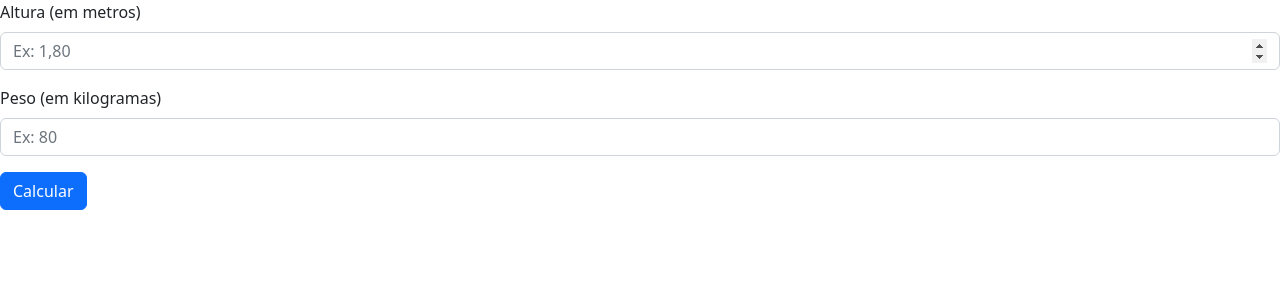
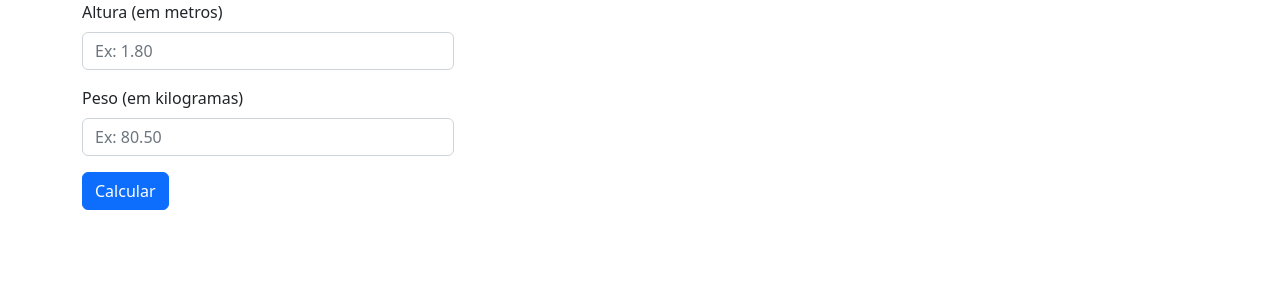
Before and after one commit to b0ssard/CalculadoraIMC2, a React (Create React App) app: page / in a window 1280 px wide. Shown: the top 300 px of the page. Built offline with nearby package versions, Linux system fonts and the light colour scheme; a small style sheet from the web is missing.

Commit message:
Created the data.json, ended the second version of the input, created the provisory cards, upgraded the Roadmap

```diff
--- a/src/elements/Form.jsx
+++ b/src/elements/Form.jsx
@@ -1,37 +1,52 @@
 import React from "react";
+import { Container, Col } from "reactstrap";
 
 function Form() {
   return (
     <form>
       <div className="mb-3">
+        <Container>
+          <Col xs={4}>
             <label htmlFor="inputHeight" className="form-label">
               Altura (em metros)
             </label>
             <input
               type="number"
-          placeholder="Ex: 1,80"
+              step=".01"
+              placeholder="Ex: 1.80"
               className="form-control"
               id="inputHeight"
               aria-describedby="inputHeight"
               name="height"
             />
+          </Col>
+        </Container>
       </div>
       <div className="mb-3">
+        <Container>
+          <Col xs={4}>
             <label htmlFor="inputWeight" className="form-label">
               Peso (em kilogramas)
             </label>
             <input
               type="number"
-          placeholder="Ex: 80"
+              step=".01"
+              placeholder="Ex: 80.50"
               className="form-control"
               id="inputWeight"
               aria-describedby="inputWeight"
               name="weight"
             />
+          </Col>
+        </Container>
       </div>
+      <Container>
+        <Col xs={4}>
           <button type="submit" className="btn btn-primary">
             Calcular
           </button>
+        </Col>
+      </Container>
     </form>
   );
 }
```
Also changed, not shown: data.json (added, +40 -0 lines), src/elements/Cards.jsx (added, +21 -0 lines), 1 other file (tests, documents, lock files or other folders). Lines whose indentation alone changed are shown as unchanged.
